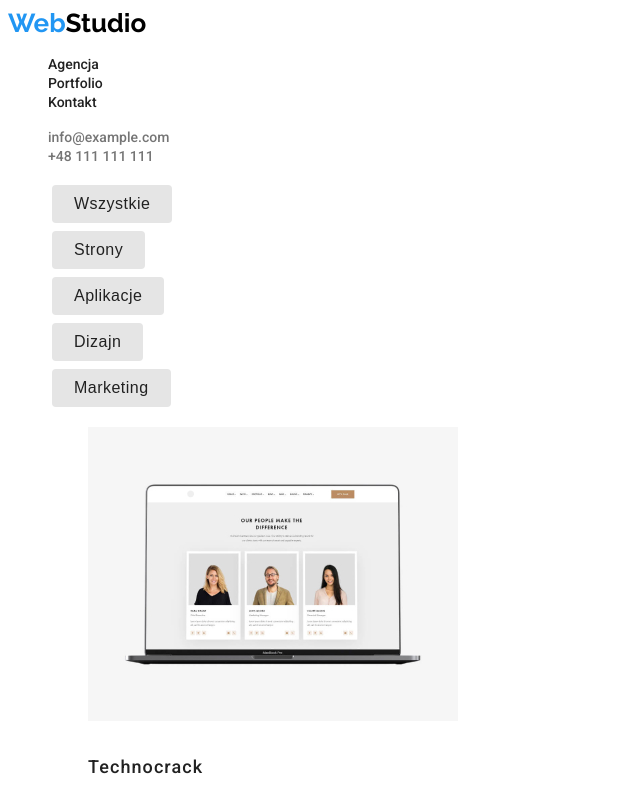
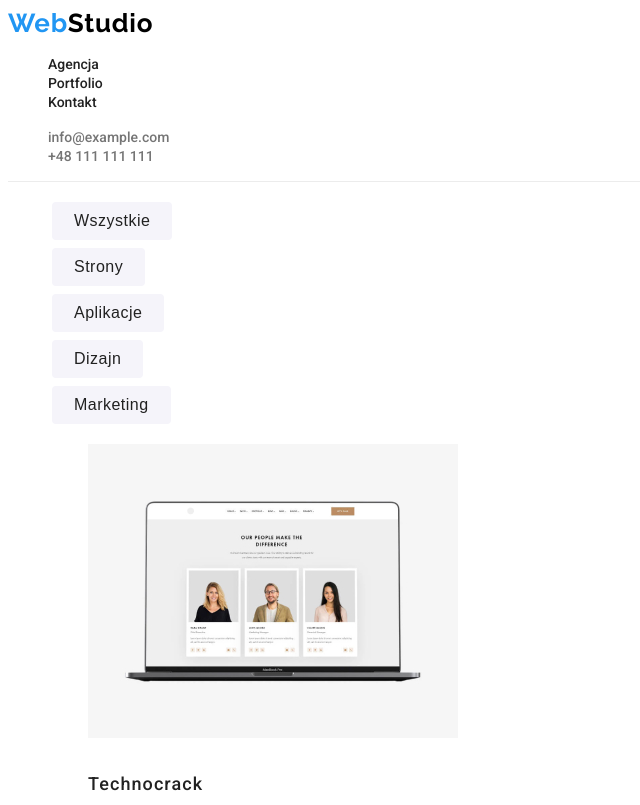
Before and after one commit to MaleckiDev/goit-markup-hw-02, a plain HTML site: page portfolio.html in a window 1280 px wide. Shown: the top 805 px of the page, without its empty margins (0-640 px from the left). Drawn offline with Linux system fonts and the light colour scheme.

Commit message:
poprawa koloru buttonów

```diff
--- a/css/styles.css
+++ b/css/styles.css
@@ -113,7 +113,6 @@ h4 {
 .order {
   background-color: var(--accent-color);
   color: #fff;
-  font-weight: 700;
   letter-spacing: 0.06em;
   line-height: 1.88;
   border-radius: 4px;
@@ -123,6 +122,7 @@ h4 {
   padding-right: 41px;
   border: none;
   cursor: pointer;
+  font-weight: 700;
 }
 main {
   background-color: var(--background-color-dark);
@@ -141,9 +141,8 @@ address {
 }
 
 .filters button {
-  background-color: var(--background-color-medium);
-  color: var(--text-color-dark);
-  font-weight: 500;
+  background-color: #f5f4fa;
+  color: #212121;
   font-size: 16px;
   line-height: 1.62;
   text-align: center;
@@ -154,11 +153,13 @@ address {
   cursor: pointer;
 }
 
-.filter {
+.filters .filter {
+  color: #212121;
   padding-top: 6px;
   padding-bottom: 6px;
   padding-left: 22px;
   padding-right: 22px;
+  font-weight: 500;
 }
 
 .filter:focus,
@@ -186,12 +187,20 @@ TO PRÓBY PRZY NAUCE
 
 .web {
   color: var(--accent-color);
+  letter-spacing: 0.03em;
 }
 
 .studio {
   color: #000;
+  letter-spacing: 0.03em;
 }
 
 footer .studio {
   color: #fff;
+  letter-spacing: 0.03em;
 }
+
+header {
+  background-color: #fff;
+  border-bottom: 1px solid #ececec;
+}
```
